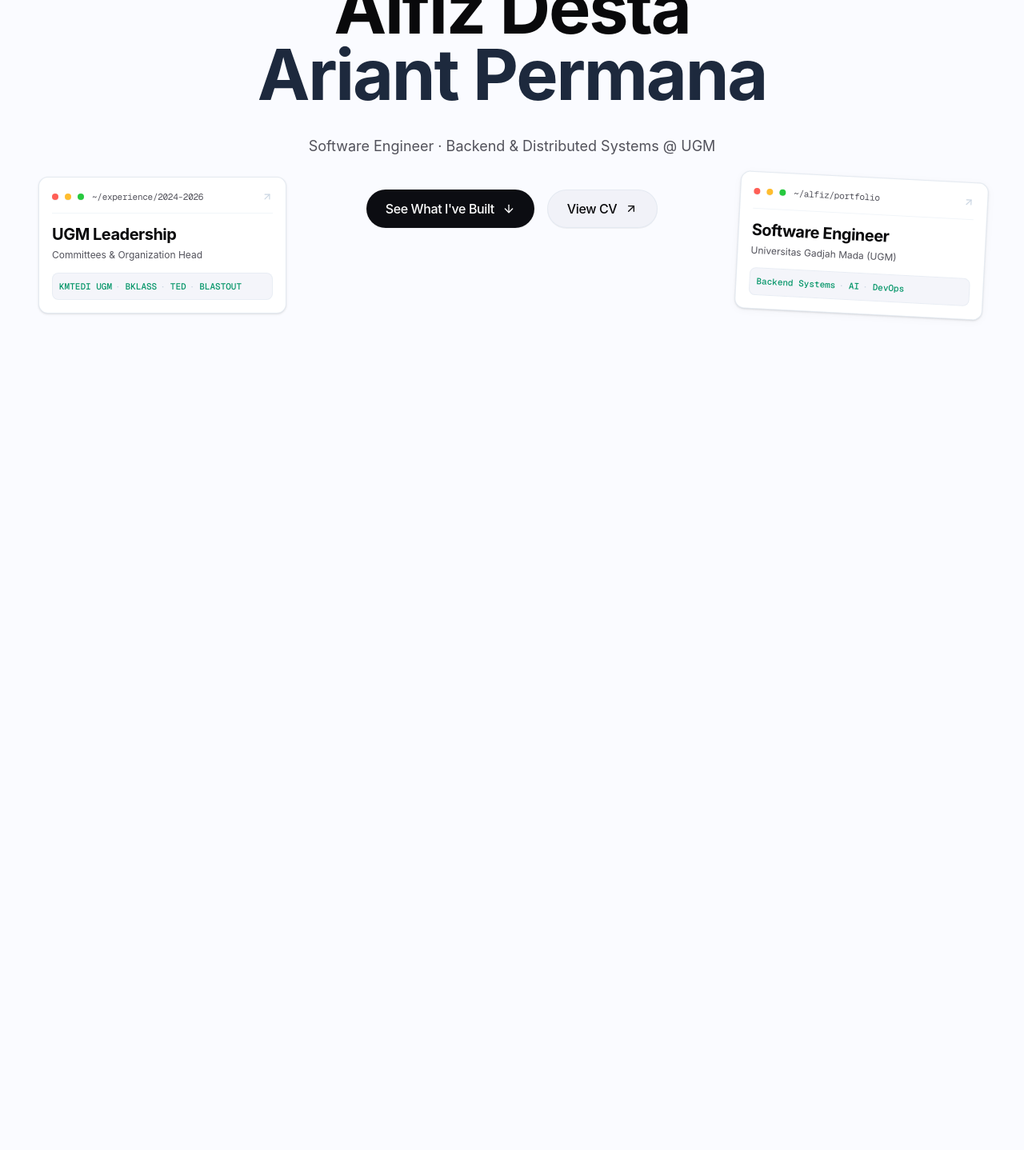
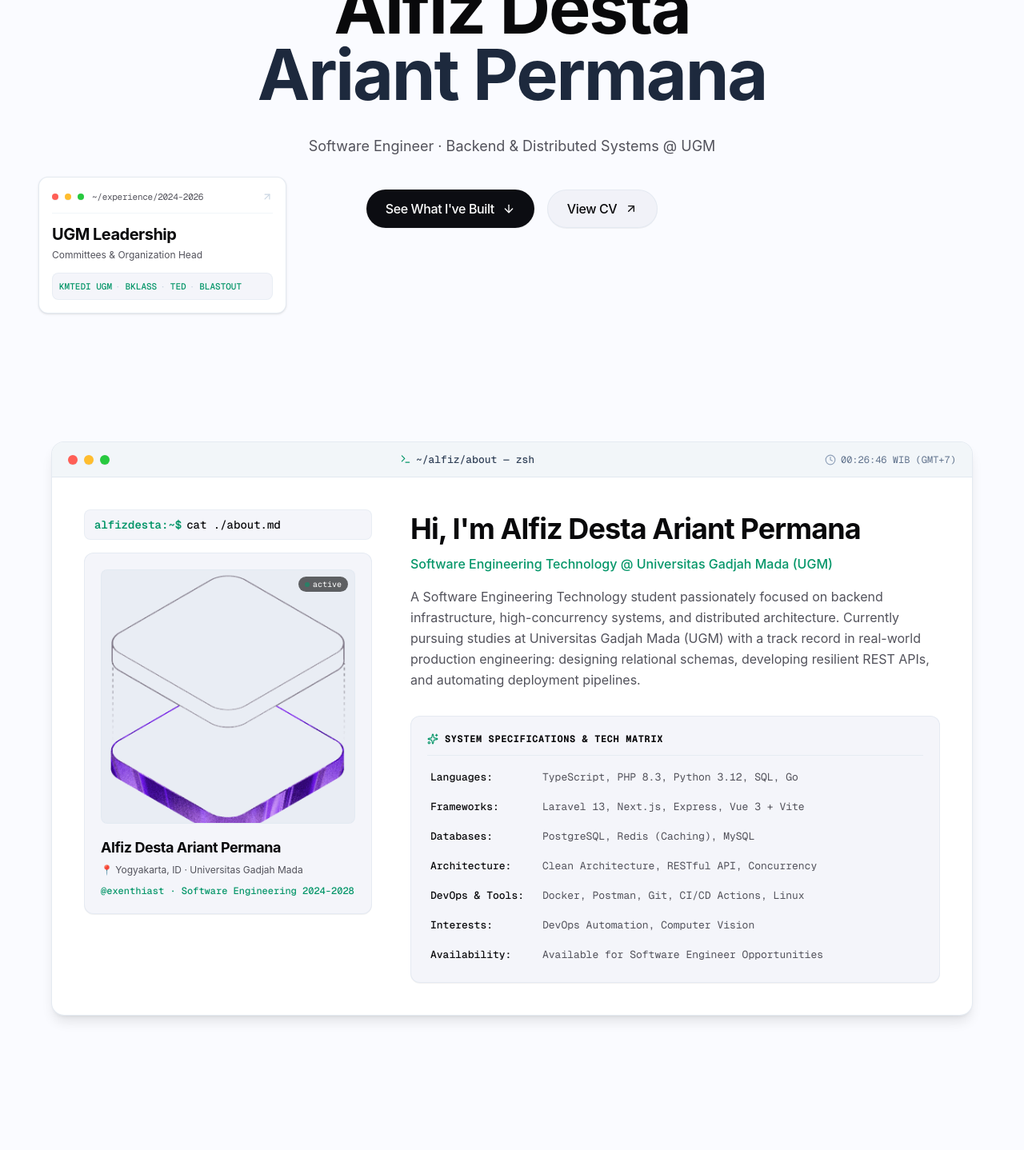
Before and after one commit to exenthiast/portofolio, a React (Vite) app: page / in a window 1280 px wide. Shown: the part 280-1718 px from the top of the page at 80% size. Built offline with nearby package versions, Linux system fonts and the light colour scheme.

Commit message:
perf: tune spring physics and add body crossfade to make card-to-terminal morph ultra smooth

```diff
--- a/src/App.tsx
+++ b/src/App.tsx
@@ -14,14 +14,25 @@ export default function App() {
   // Track scroll position for seamless Card 4 -> About Terminal morph
   useEffect(() => {
     const onScroll = () => {
-      const y = window.scrollY
-      setIsAboutExpanded((prev) => {
-        // Expand when scrolled past hero card stacking threshold (260px)
-        if (!prev && y > 260) return true
-        // Collapse back when scrolling up into hero overview (180px)
-        if (prev && y < 180) return false
-        return prev
-      })
+      const aboutEl = document.getElementById('about')
+      if (aboutEl) {
+        const rect = aboutEl.getBoundingClientRect()
+        // Trigger morph when About section enters comfortable viewport threshold
+        const isNear = rect.top <= window.innerHeight * 0.72
+        const isFar = rect.top > window.innerHeight * 0.85
+        setIsAboutExpanded((prev) => {
+          if (!prev && isNear) return true
+          if (prev && isFar) return false
+          return prev
+        })
+      } else {
+        const y = window.scrollY
+        setIsAboutExpanded((prev) => {
+          if (!prev && y > 300) return true
+          if (prev && y < 200) return false
+          return prev
+        })
+      }
     }
     window.addEventListener('scroll', onScroll, { passive: true })
     onScroll()
--- a/src/components/sections/About.tsx
+++ b/src/components/sections/About.tsx
@@ -46,7 +46,7 @@ export function About({ isExpanded = false }: AboutProps) {
           {isExpanded && (
             <motion.div
               layoutId="about-terminal-window"
-              transition={{ type: 'spring', stiffness: 140, damping: 24 }}
+              transition={{ type: 'spring', stiffness: 120, damping: 20, mass: 0.8 }}
               className="w-full flex justify-center"
             >
               <AboutTerminal />
--- a/src/components/sections/AboutTerminal.tsx
+++ b/src/components/sections/AboutTerminal.tsx
@@ -59,8 +59,13 @@ export function AboutTerminal({ className = '', isEmbedded = false }: AboutTermi
         </div>
       </div>
 
-      {/* ─── Terminal Body ─── */}
-      <div className="p-5 sm:p-8 lg:p-10 flex flex-col lg:flex-row gap-8 lg:gap-12">
+      {/* ─── Terminal Body (Fades in smoothly during morph to prevent text reflow) ─── */}
+      <motion.div
+        initial={{ opacity: 0 }}
+        animate={{ opacity: 1 }}
+        transition={{ duration: 0.35, delay: 0.1, ease: 'easeOut' }}
+        className="p-5 sm:p-8 lg:p-10 flex flex-col lg:flex-row gap-8 lg:gap-12"
+      >
         {/* ─── Left Column: Command prompt + Profile Portrait Card ─── */}
         <div className="w-full lg:w-[340px] xl:w-[360px] shrink-0 flex flex-col">
           {/* Shell command line */}
@@ -151,7 +156,7 @@ export function AboutTerminal({ className = '', isEmbedded = false }: AboutTermi
             </div>
           </div>
         </div>
-      </div>
+      </motion.div>
     </div>
   )
 }
--- a/src/components/sections/Hero.tsx
+++ b/src/components/sections/Hero.tsx
@@ -165,7 +165,7 @@ export function Hero({ onOpenCv, isAboutExpanded = false }: HeroProps) {
           <motion.div
             ref={card4Ref}
             layoutId="about-terminal-window"
-            transition={{ type: 'spring', stiffness: 140, damping: 24 }}
+            transition={{ type: 'spring', stiffness: 120, damping: 20, mass: 0.8 }}
             style={{ scale: c4Scale, filter: c4Filter }}
             className="absolute bottom-12 right-6 xl:right-12 pointer-events-auto z-40"
           >
```
